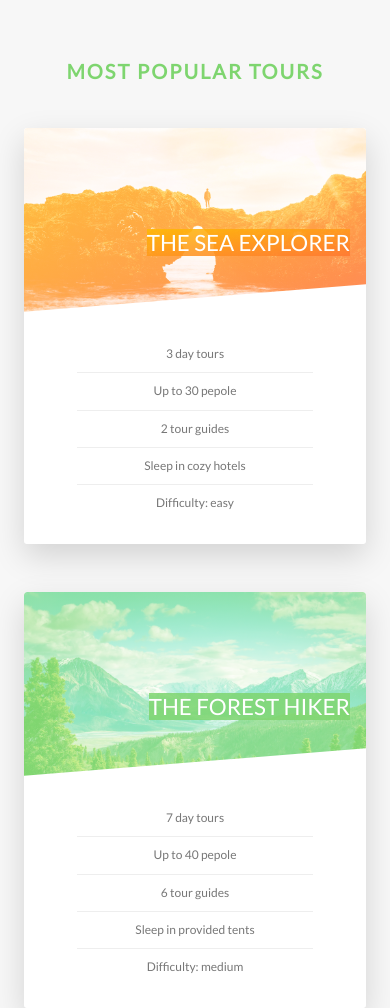
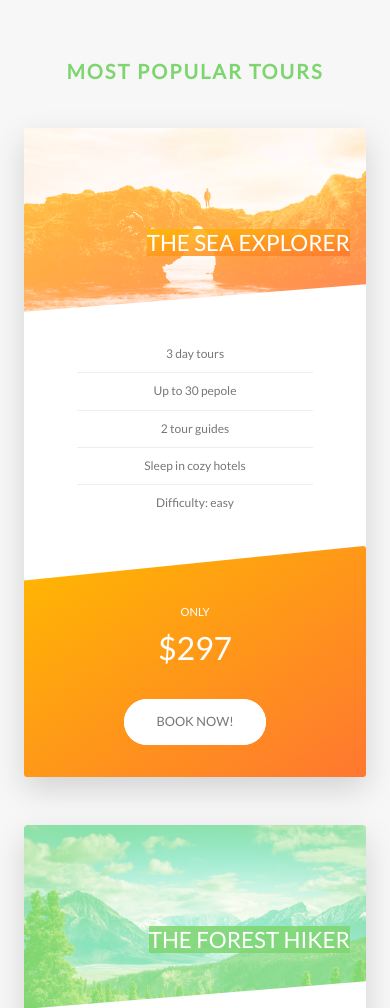
Before and after one commit to TalPO24/Natours-project, a website: page index.html in a window 390 px wide. Shown: the part 2628-3636 px from the top of the page. Drawn offline with Linux system fonts and the light colour scheme.

Commit message:
Writing Media Queries - Tours, Stories and Booking Section

```diff
--- a/sass/components/_card.scss
+++ b/sass/components/_card.scss
@@ -158,4 +158,40 @@
     font-size: 6rem;
     font-weight: 100;
   }
+  @include respond(tab-port) {
+    height: auto;
+    border-radius: 3px;
+    background-color: $color-white;
+    box-shadow: $box-shadow;
+    &__side {
+      height: auto;
+      position: relative;
+      box-shadow: none;
+      &--back {
+        transform: rotateY(0);
+        clip-path: polygon(0 15%, 100% 0, 100% 100%, 0 100%);
+      }
+    }
+    &:hover &__side--front {
+      transform: rotateY(0);
+    }
+    &__details {
+      padding: 1rem 3rem;
+    }
+    // FRONT SIDE STYLING
+    &__cta {
+      position: relative;
+      top: 0%;
+      left: 0%;
+      transform: translate(0);
+      width: 100%;
+      padding: 7rem 4rem 4rem 4rem;
+    }
+    &__price-box {
+      margin-bottom: 3rem;
+    }
+    &__price-value {
+      font-size: 4rem;
+    }
+  }
 }
--- a/sass/components/_form.scss
+++ b/sass/components/_form.scss
@@ -14,6 +14,9 @@
     width: 90%;
     display: block;
     transition: all 0.3s;
+    @include respond(tab-port) {
+      width: 100%;
+    }
     &:focus {
       outline: none;
       box-shadow: 0 1rem 2rem rgba($color-black, 0.1);
@@ -42,6 +45,10 @@
   &__radio-group {
     width: 49%;
     display: inline-block;
+    @include respond(tab-port) {
+      width: 100%;
+      margin-bottom: 2rem;
+    }
   }
   &__radio-input {
     display: none;
--- a/sass/components/_story.scss
+++ b/sass/components/_story.scss
@@ -8,6 +8,14 @@
   padding-left: 9rem;
   font-size: $default-font-size;
   transform: skewX(-12deg);
+  @include respond(tab-port) {
+    width: 100%;
+    padding: 4rem;
+    padding-left: 7rem;
+  }
+  @include respond(phone) {
+    transform: skewX(0);
+  }
   &__shape {
     width: 15rem;
     height: 15rem;
@@ -18,6 +26,9 @@
     clip-path: circle(50% at 50% 50%);
     transform: translateX(-3rem) skewX(12deg);
     position: relative;
+    @include respond(phone) {
+      transform: translateX(-3rem) skewX(0);
+    }
   }
   &__image {
     height: 100%;
@@ -27,6 +38,9 @@
   }
   &__text {
     transform: skewX(12deg);
+    @include respond(phone) {
+      transform: skewX(0);
+    }
   }
   &__caption {
     position: absolute;
--- a/sass/pages/_home.scss
+++ b/sass/pages/_home.scss
@@ -66,9 +66,32 @@
   background-size: 100%;
   border-radius: 3px;
   box-shadow: 0 1.5rem 4rem rgba($color-black, 0.15);
-  height: 50rem;
+  @include respond(tab-land) {
+    background-image: linear-gradient(
+        105deg,
+        rgba($color-white, 0.9) 0%,
+        rgba($color-white, 0.9) 65%,
+        transparent 65%
+      ),
+      url("../../Images/nat-10.jpg");
+    background-size: cover;
+  }
+  @include respond(tab-port) {
+    background-image: linear-gradient(
+        to right,
+        rgba($color-white, 0.9) 0%,
+        rgba($color-white, 0.9) 100%
+      ),
+      url("../../Images/nat-10.jpg");
+  }
   &__form {
     width: 50%;
     padding: 6rem;
+    @include respond(tab-land) {
+      width: 65%;
+    }
+    @include respond(tab-port) {
+      width: 100%;
+    }
   }
 }
```
Also changed, not shown: sass/main.css, 1 other file.
